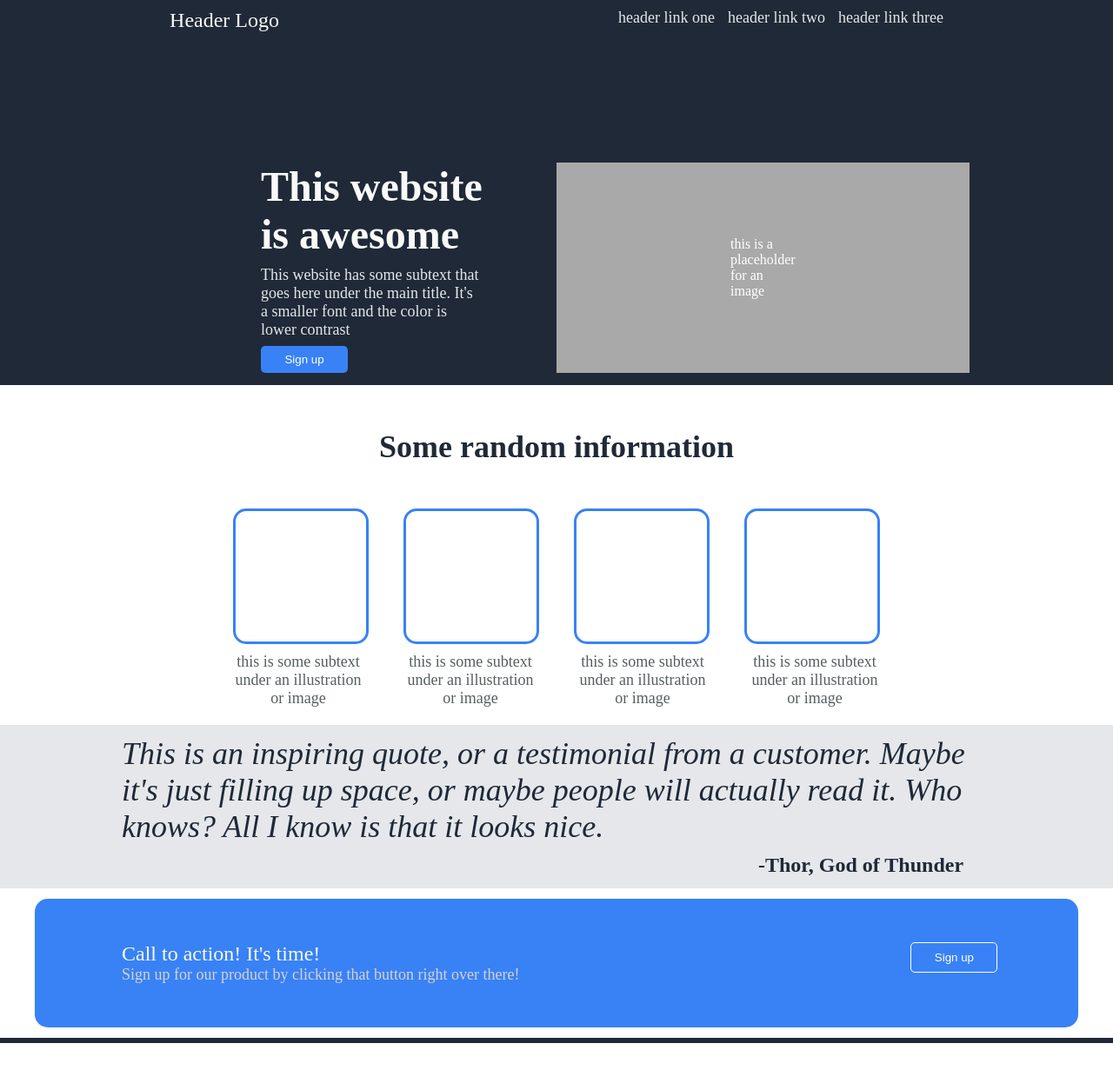
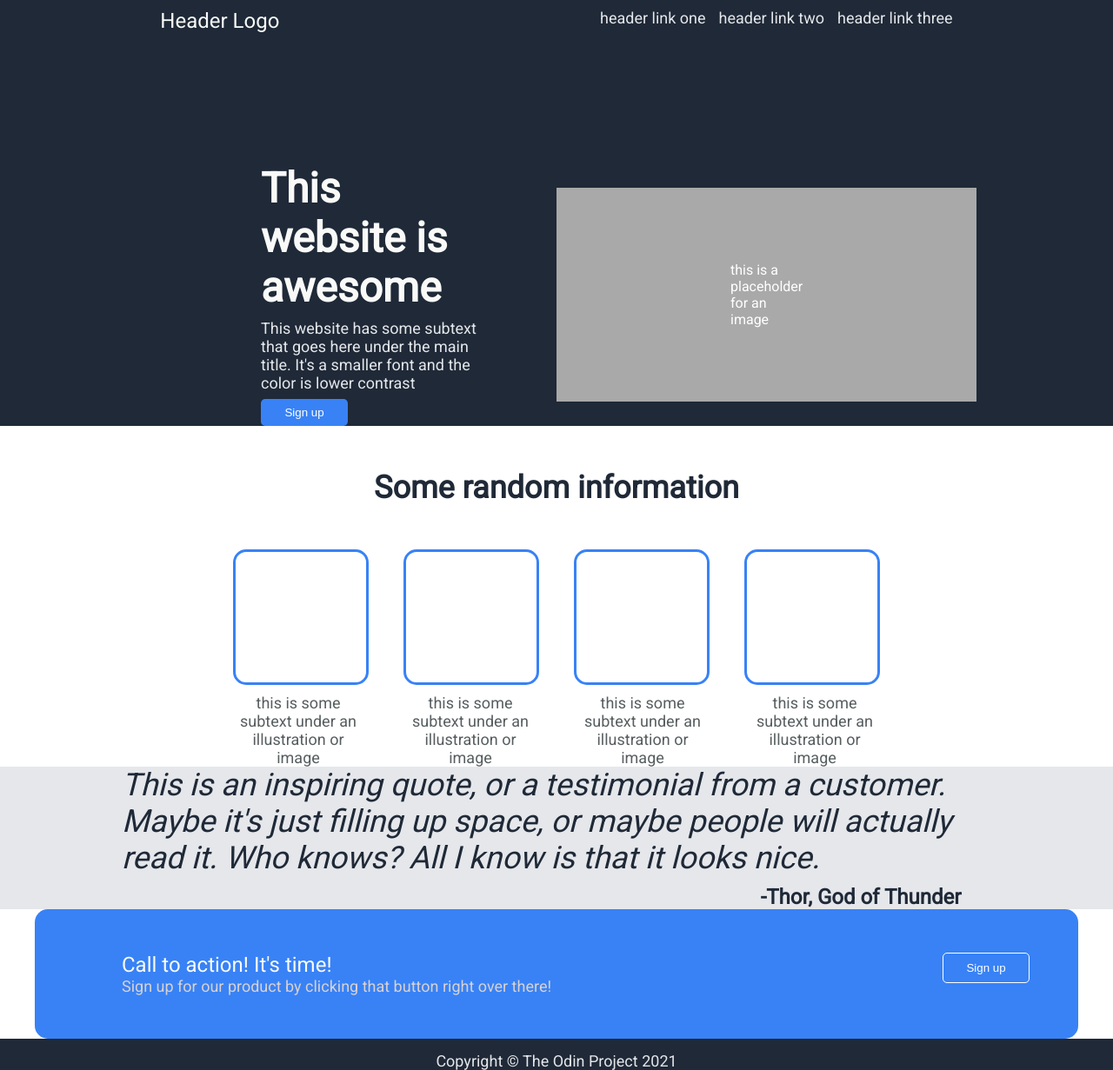
Before and after one commit to FelipePinto02/landing-page, a plain HTML site: page index.html in a window 1280 px wide. Shown: the whole page at 87% size. Before the commit the page ends 1200 px from the top, so only its background shows below. Drawn offline with Linux system fonts and the light colour scheme.

Commit message:
Finished footer

```diff
--- a/index.html
+++ b/index.html
@@ -5,6 +5,7 @@
     <meta http-equiv="X-UA-Compatible" content="IE=edge">
     <meta name="viewport" content="width=device-width, initial-scale=1.0">
     <link rel="stylesheet" href="styles.css">
+    <link href="https://fonts.googleapis.com/css2?family=Roboto&display=swap" rel="stylesheet">
     <title>Landing Page</title>
 </head>
 <body>
@@ -15,9 +16,9 @@
                     <p>Header Logo</p>
                 </div>
                 <div class="nav-item links">
-                    <a href="">header link one</a>
-                    <a href="">header link two</a>
-                    <a href="">header link three</a>
+                    <a href="#">header link one</a>
+                    <a href="#">header link two</a>
+                    <a href="#">header link three</a>
                 </div>
             </nav>
             <div class="sub-container hero-section">
@@ -69,7 +70,7 @@
             </div>
         </main>
         <footer class="container-item">
-
+            <p class="copyright">Copyright © The Odin Project 2021</p>
         </footer>
     </div>
 </body>
--- a/styles.css
+++ b/styles.css
@@ -2,6 +2,10 @@
     padding: 0px;
     margin: 0px;
     box-sizing: border-box;
+}
+
+body {
+    font-family: 'Roboto', sans-serif;
 }
 
 header, footer {
@@ -26,7 +30,7 @@ button {
     border-radius: 5px;
 }
 
-nav a, .hero-text {
+nav a, .hero-text, footer p {
     color: #E5E7EB;
     font-size: 18px;
     text-decoration: none;
@@ -195,6 +199,11 @@ nav a, .hero-text {
     height: 35px;
 }
 
+.copyright {
+    margin-top: 15px;
+    text-align: center;
+}
+
 .main-container>.container-item:first-child {
     flex: 0.2 1 auto;
 }
```
